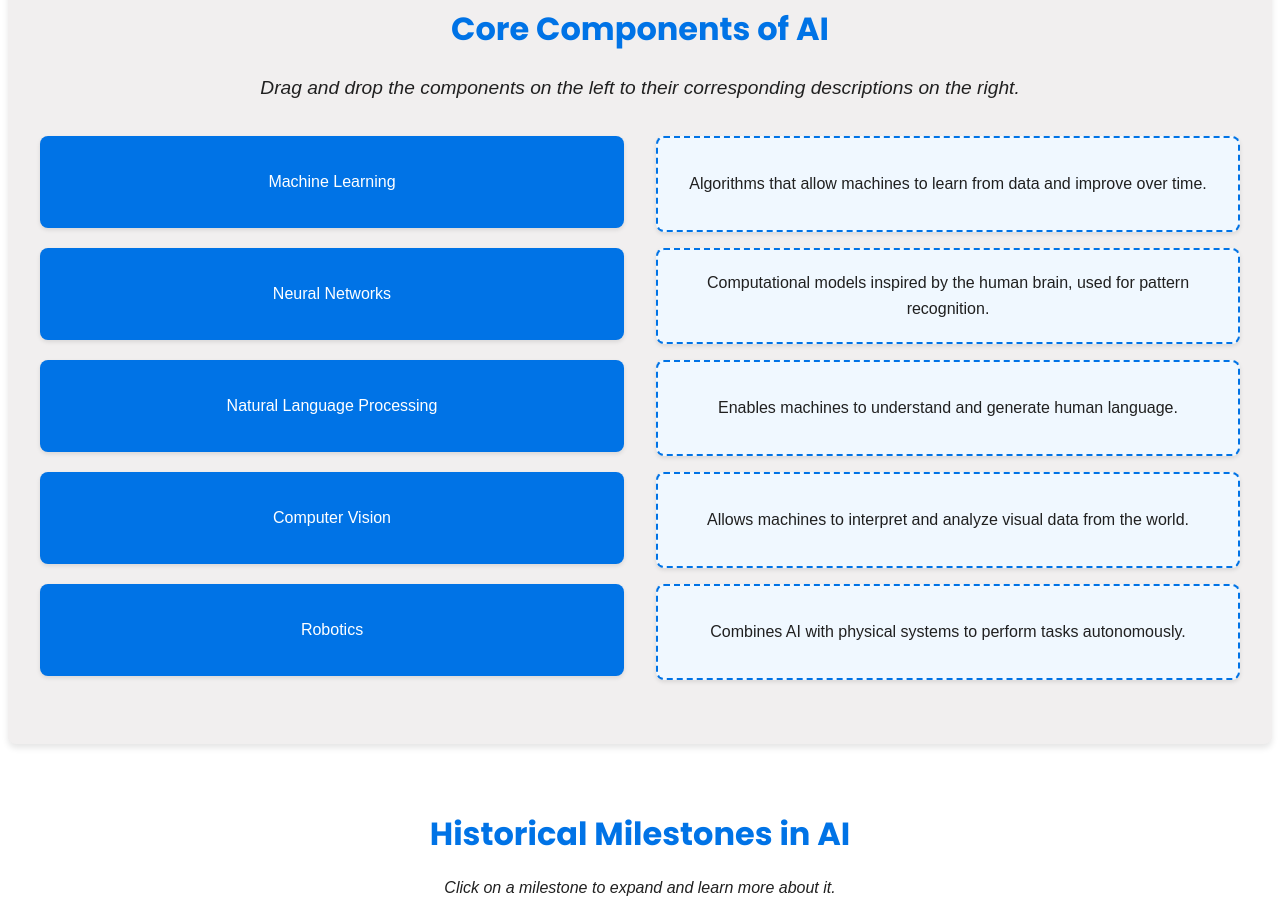
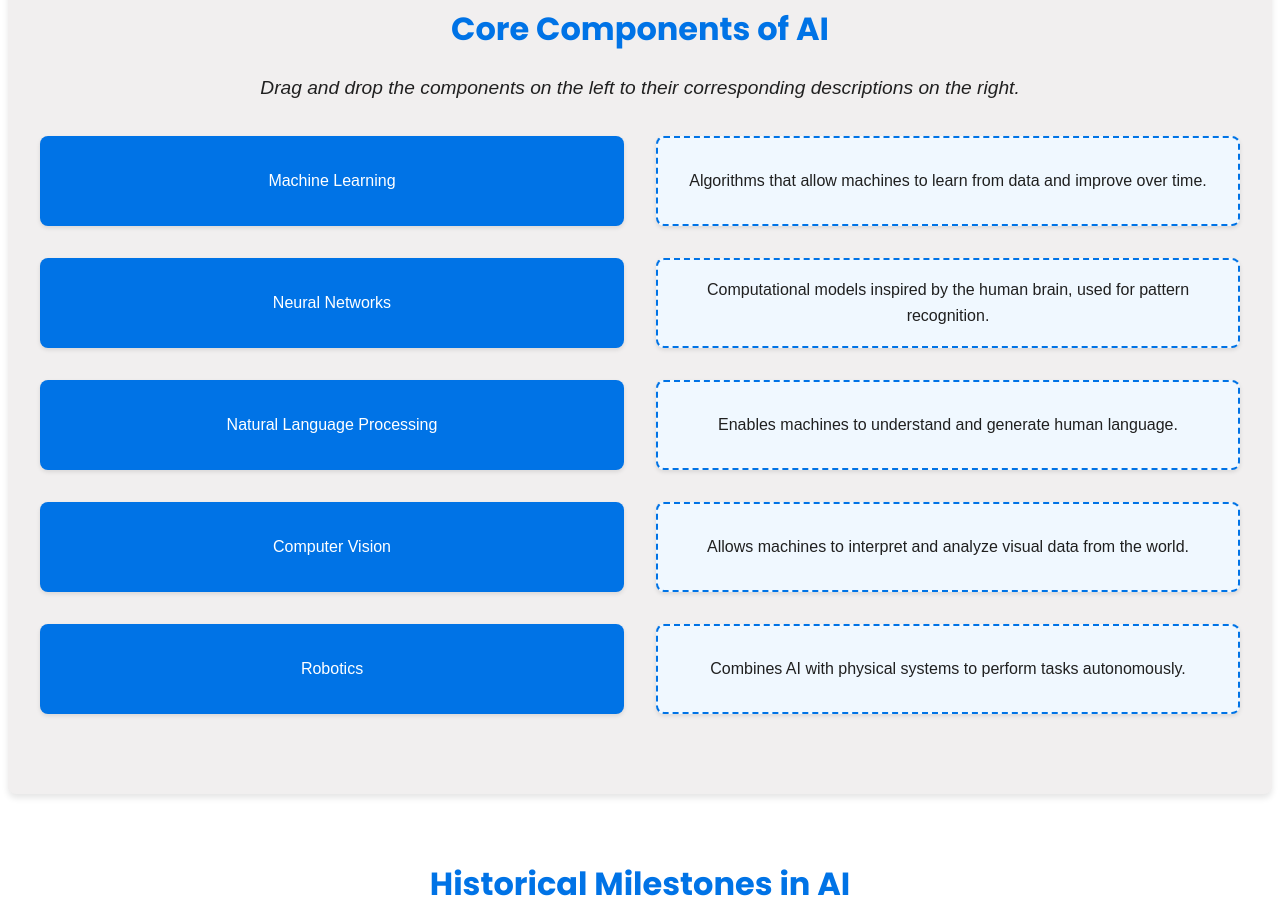
Before and after one commit to kirilk238/ISTE240-Group, a plain HTML site: page learn.html in a window 1280 px wide. Shown: the part 1195-2117 px from the top of the page. Drawn offline with Linux system fonts and the light colour scheme.

Commit message:
aligning items in card games

```diff
--- a/css/styles.css
+++ b/css/styles.css
@@ -531,45 +531,52 @@ nav {
 .puzzle-container {
     display: flex;
     justify-content: space-between;
-    gap: 2rem;
+    gap: 2rem; /* Equal spacing between left and right columns */
     margin-top: 2rem;
 }
 
 .puzzle-items, .puzzle-targets {
-    flex: 1;
+    flex: 1; /* Ensure both columns take up equal space */
     display: flex;
     flex-direction: column;
-    gap: 1rem;
+    gap: 1rem; /* Equal spacing between cards */
 }
 
 /* Draggable Items (Left Cards) */
 .draggable {
-    padding: 1rem;
     background: #0073e6; /* Blue background for draggable items */
     color: white; /* White text for readability */
     border-radius: 8px;
     text-align: center;
-    min-height: 60px; /* Ensure consistent height */
+    min-height: 90px; /* Ensure consistent height */
     display: flex;
     align-items: center;
     justify-content: center;
     box-shadow: 0 2px 4px rgba(0, 0, 0, 0.1);
-    transition: transform 0.2s, background-color 0.2s;
-    margin-bottom: 0.25rem; /* Add bottom margin for spacing */
+    transition: transform 0.3s, box-shadow 0.3s; /* Smooth transition for hover effect */
+    margin-bottom: 1rem; /* Add spacing between cards */
+    cursor: grab;
+    width: 100%; /* Ensure consistent width */
+    box-sizing: border-box; /* Include padding and border in width */
 }
 
+/* Droppable Items (Right Cards) */
+/* aligning this took me 1 hour :) :) :) :( */
 .droppable {
+    margin-bottom: 1rem;
     padding: 1rem;
     background: #f0f8ff; /* Light blue background for droppable targets */
     color: var(--near-black); /* Dark text for readability */
     border-radius: 8px;
     text-align: center;
-    min-height: 60px; /* Ensure consistent height */
+    min-height: 90px; /* Match the height of draggable items */
     display: flex;
     align-items: center;
     justify-content: center;
     box-shadow: 0 2px 4px rgba(0, 0, 0, 0.1);
     border: 2px dashed #0073e6;
+    width: 100%; /* Ensure consistent width */
+    box-sizing: border-box; /* Include padding and border in width */
 }
 
 .droppable.correct {
```
